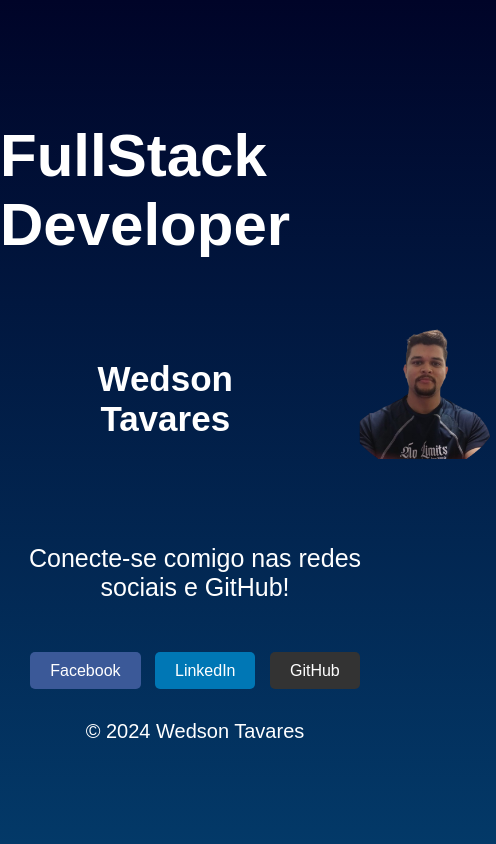
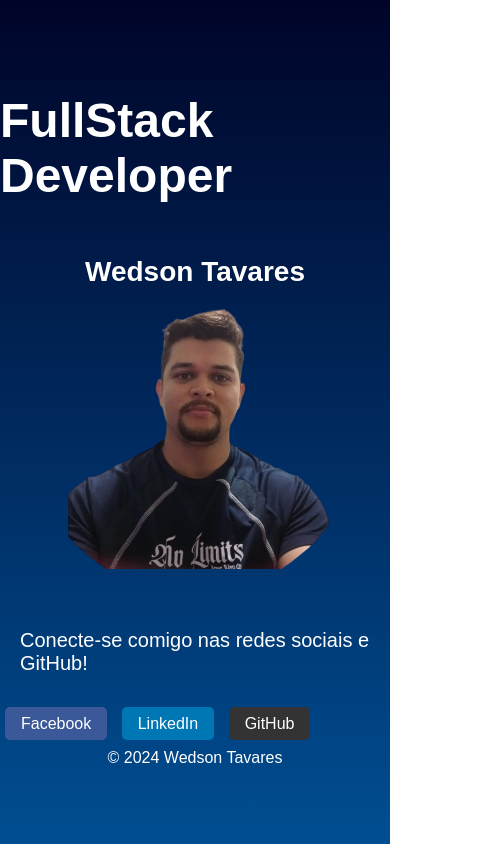
Before and after one commit to WedsonTavares/landingPort, a plain HTML site: page index.html in a window 390 px wide. Shown: the whole page, 496 px wide, since content can reach past the window. Drawn offline with Linux system fonts and the light colour scheme.

Commit message:
Update style.css

```diff
--- a/style.css
+++ b/style.css
@@ -7,58 +7,47 @@ body {
     justify-content: center;
     height: 100vh;
     margin: 0;
-    background: linear-gradient(to bottom, #000428, #033968);
+    background: linear-gradient(to bottom, #000428, #004e92);
 }
 
 header {
     margin-bottom: 20px;
     font-size: 30px;
 }
+
 h2 {
     max-width: auto;
     margin: 0;
     font-size: 35px;
 }
-.image{
+
+.image {
     display: flex;
     justify-content: center;
     align-items: center;
     margin-bottom: 20px;
-    margin-left: 60%;
     width: 75%;
 }
-#rede{
+
+#rede {
     margin-bottom: 20px;
     font-size: 25px;
     padding: 20px;
 }
+
 .box {
     display: flex;
-    width: 50%;
-    border-radius: 50%;
+    width: 100%;
+    max-width: 600px;
     margin-bottom: 20px;
     justify-content: space-between;
     align-items: center;
-}
-
-main {
-    text-align: center;
-    display: flex;
-    flex-direction: column;
-    align-items: center;
-}
-p{
-    font-size: 20px;
-}
-footer{
-    margin-top: 20px;
 }
 
 .profile-image {
     width: 100px;
     height: 100px;
     border-radius: 50%;
-    margin-bottom: 20px;
 }
 
 .social-buttons {
@@ -89,3 +78,37 @@ footer{
 .social-buttons a:hover {
     opacity: 0.8;
 }
+
+/* Media Queries para Responsividade */
+@media (max-width: 768px) {
+    .box {
+        flex-direction: column;
+        align-items: center;
+    }
+
+    .profile-image {
+        margin-bottom: 20px;
+    }
+
+    h2 {
+        text-align: center;
+    }
+}
+
+@media (max-width: 480px) {
+    header {
+        font-size: 24px;
+    }
+
+    h2 {
+        font-size: 28px;
+    }
+
+    #rede {
+        font-size: 20px;
+    }
+
+    .social-buttons a {
+        padding: 8px 16px;
+    }
+}
```
